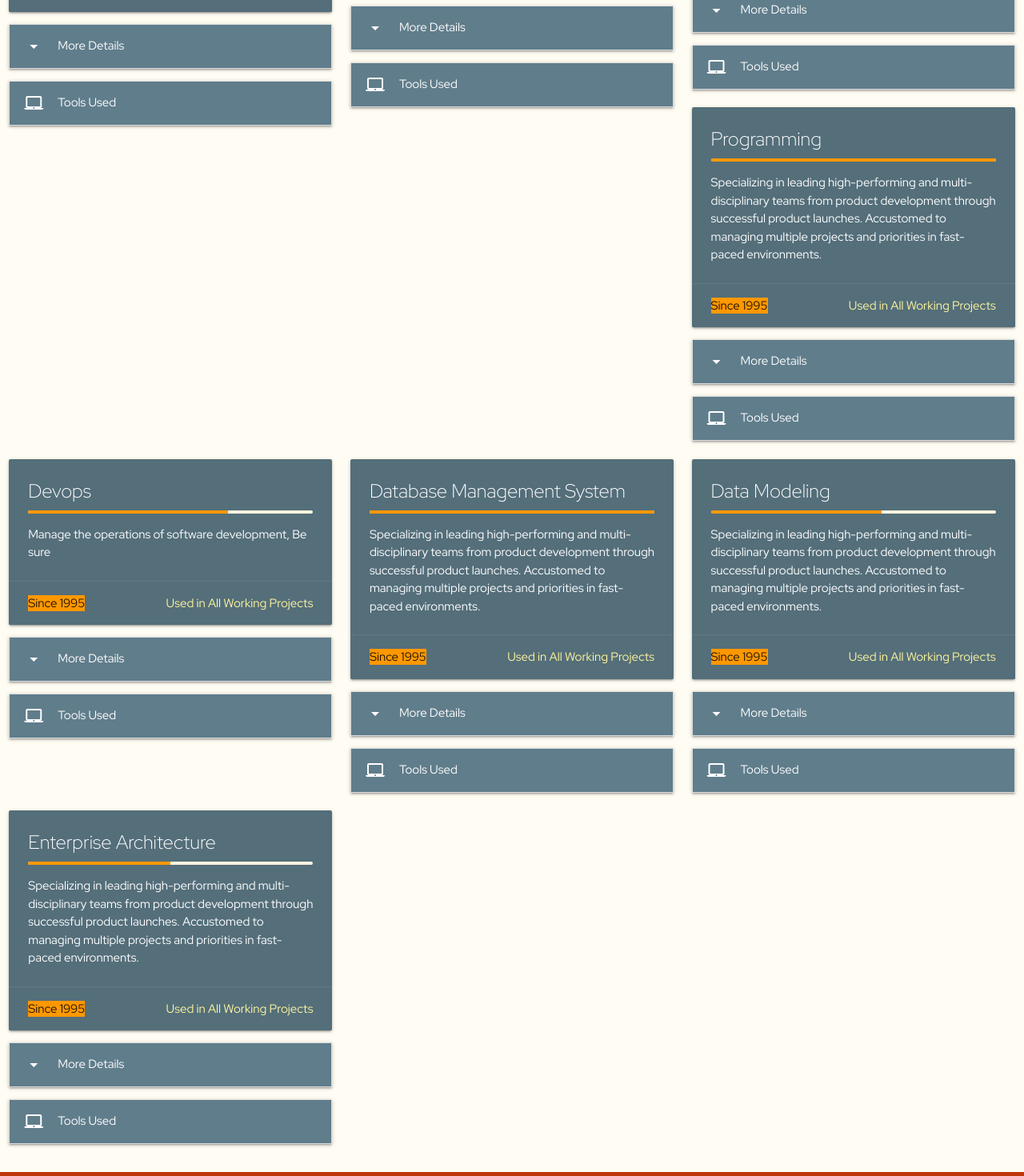
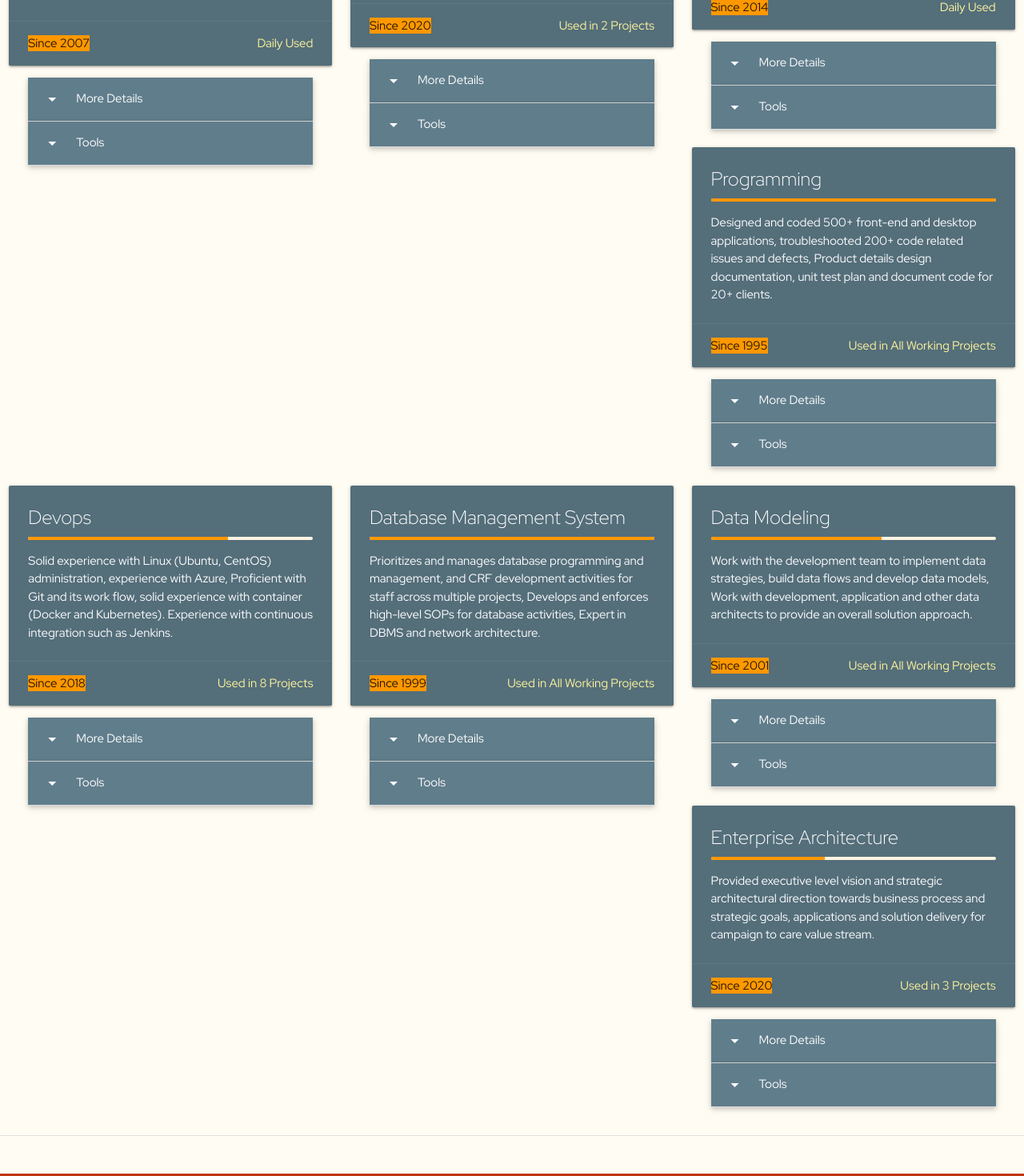
Before and after one commit to masterofpubbets/MyPortfolio, a React (Create React App) app: page /skills in a window 1280 px wide. Shown: the part 800-2270 px from the top of the page at 80% size. Built offline with nearby package versions, Linux system fonts and the light colour scheme.

Commit message:
Skills Finished

```diff
--- a/src/Components/Cards/Card.jsx
+++ b/src/Components/Cards/Card.jsx
@@ -14,6 +14,10 @@ function Card(params) {
     const footer2Css = params.footer2BackColor + " " + params.footer2ForeColor + " right";
     const details = params.details;
     const details2 = params.details2;
+    const collapsible1BackColor = params.collapsible1BackColor;
+    const collapsible1ForeColor = params.collapsible1ForeColor;
+    const collapsible2BackColor = params.collapsible2BackColor;
+    const collapsible2ForeColor = params.collapsible2ForeColor;
 
     return (
         <Fragment>
@@ -31,8 +35,18 @@ function Card(params) {
                         <span className={footer2Css}>{footer2}</span>
                     </div>
                 </div>
-                <Collapsible title="More Details" details={details} icon="arrow_drop_down" backColor="blue-grey" foreColor="white-text" />
-                <Collapsible title="Tools Used" details={details2} icon="laptop_mac" backColor="blue-grey" foreColor="white-text" />
+                <Collapsible
+                title="More Details"
+                details={details}
+                icon="arrow_drop_down"
+                backColor={collapsible1BackColor}
+                foreColor={collapsible1ForeColor}
+                title2="Tools"
+                details2={details2}
+                icon2="arrow_drop_down"
+                backColor2={collapsible2BackColor}
+                foreColor2={collapsible2ForeColor}
+                />
             </div>
 
         </Fragment>
--- a/src/Components/Collapsible/Collapsible.jsx
+++ b/src/Components/Collapsible/Collapsible.jsx
@@ -7,6 +7,10 @@ function Collapsible(params) {
     const title = params.title;
     const icon = params.icon;
     const cssColor = "collapsible-header " + params.backColor + " " + params.foreColor;
+    const details2 = params.details2;
+    const title2 = params.title2;
+    const icon2 = params.icon2;
+    const cssColor2 = "collapsible-header " + params.backColor2 + " " + params.foreColor2;
 
     useEffect(()=> {
         M.AutoInit();
@@ -14,10 +18,14 @@ function Collapsible(params) {
 
     return (
         <div>
-            <ul className="collapsible">
+            <ul className="collapsible popout">
                 <li>
                     <div className={cssColor}><i className="material-icons">{icon}</i>{title}</div>
                     <div className="collapsible-body"><span>{details}</span></div>
+                </li>
+                <li>
+                    <div className={cssColor2}><i className="material-icons">{icon2}</i>{title2}</div>
+                    <div className="collapsible-body"><span>{details2}</span></div>
                 </li>
             </ul>
         </div>
--- a/src/Components/Skills/Skills.jsx
+++ b/src/Components/Skills/Skills.jsx
@@ -1,8 +1,17 @@
+import { Fragment } from "react";
 import Card from "../Cards/Card";
 
 function Skills() {
     return (
+
+        <Fragment>
+            <div class="divider"></div>
+            <div class="section">
+                <h5>Profession</h5>
+            </div>
+
             <div className="row main-div">
+
                 <Card
                     progress="100"
                     progressForeColor="orange"
@@ -17,6 +26,10 @@ function Skills() {
                     footer1ForeColor=""
                     footer2BackColor=""
                     footer2ForeColor=" yellow-text text-lighten-3"
+                    collapsible1BackColor="blue-grey"
+                    collapsible1ForeColor="white-text"
+                    collapsible2BackColor="blue-grey"
+                    collapsible2ForeColor="white-text"
                     details="Two years after working in tecnicas reunidas I had been promoted as a Scrum master with maintaining previous role as chief developer, but then I was responsible to be sure that the other teams working in a collaborating and peaceful environment as coaching them how scrum framework should maintain for its pillars and values and removing impediments for reaching the company strategic goal which is fast delivering and continues improving. Projects I have worked as scrum master are (EICA App, Graphical Reports App, Loop App, Manhours Control App, CSM-4D, Civil Works App and Warehousing all projects DB in the main server in one warehouse DB using SSIS)."
                     details2="Jira, Clickup, Asana, Ms Excel, Ms Team, Slack and Google meet"
                 />
@@ -35,6 +48,10 @@ function Skills() {
                     footer1ForeColor=""
                     footer2BackColor=""
                     footer2ForeColor=" yellow-text text-lighten-3"
+                    collapsible1BackColor="blue-grey"
+                    collapsible1ForeColor="white-text"
+                    collapsible2BackColor="blue-grey"
+                    collapsible2ForeColor="white-text"
                     details="Owned 8 products and been fully responsible for creating high level product map and be sure it meets the strategic goal with every release and has ROI. Using different technique to create a meaningful use case and user stories.
                 I have been worked in a very high budget of each single project which our products serve and for that I have created and improved system and protocols to share work and information related to metric measurement, business operation and operation management.
 
@@ -57,6 +74,10 @@ function Skills() {
                     footer1ForeColor=""
                     footer2BackColor=""
                     footer2ForeColor=" yellow-text text-lighten-3"
+                    collapsible1BackColor="blue-grey"
+                    collapsible1ForeColor="white-text"
+                    collapsible2BackColor="blue-grey"
+                    collapsible2ForeColor="white-text"
                     details="applying the basics of UX research, like planning research studies, conducting interviews and usability studies, and synthesizing research results for all products and development I am responsible for.
                 User centric is my key to understand customer demand, Responsible for building Wireframes and Low-Fidelity Prototypes. Conducting UX Research and Test Early Concepts to be sure of what we are building will meet the user required. Empathize with users to understand their needs and pain points.  Create empathy maps, personas, user stories, and user journey maps to understand user needs. Develop problem statements to define user needs. Generate ideas for possible solutions to user problems.
                 "
@@ -77,6 +98,10 @@ function Skills() {
                     footer1ForeColor=""
                     footer2BackColor=""
                     footer2ForeColor=" yellow-text text-lighten-3"
+                    collapsible1BackColor="blue-grey"
+                    collapsible1ForeColor="white-text"
+                    collapsible2BackColor="blue-grey"
+                    collapsible2ForeColor="white-text"
                     details="Using automated tools to extract data from primary and secondary sources
                 Removing corrupted data and fixing coding errors and related problems
                 Developing and maintaining databases, data systems – reorganizing data in a readable format
@@ -103,6 +128,10 @@ function Skills() {
                     footer1ForeColor=""
                     footer2BackColor=""
                     footer2ForeColor=" yellow-text text-lighten-3"
+                    collapsible1BackColor="blue-grey"
+                    collapsible1ForeColor="white-text"
+                    collapsible2BackColor="blue-grey"
+                    collapsible2ForeColor="white-text"
                     details="Perform A Competitor SWOT Analysis, Examine the price policies of the direct customers and compare with competitor, Determine The Market Positioning Of the Competition and studying their position in the market for ( Price, Quality, Service and Distribution) and i used this audit for EICA Project and Project Pipeline App."
                     details2="Ms Excel, Ms Power Point"
                 />
@@ -121,6 +150,10 @@ function Skills() {
                     footer1ForeColor=""
                     footer2BackColor=""
                     footer2ForeColor=" yellow-text text-lighten-3"
+                    collapsible1BackColor="blue-grey"
+                    collapsible1ForeColor="white-text"
+                    collapsible2BackColor="blue-grey"
+                    collapsible2ForeColor="white-text"
                     details="WRITTEN COMMUNICATION
                 Convey ideas and information through the use of written language.
                 ORAL COMMUNICATION
@@ -142,15 +175,26 @@ function Skills() {
                     cardBackColor="blue-grey darken-1"
                     cardForeColor="white-text"
                     cardTitle="Programming"
-                cardText="Specializing in leading high-performing and multi-disciplinary teams from product development through successful product launches. Accustomed to managing multiple projects and priorities in fast-paced environments."
+                    cardText="Designed and coded 500+ front-end and desktop applications, troubleshooted 200+ code related issues and defects, Product details design documentation, unit test plan and document code for 20+ clients."
                     footer1="Since 1995"
                     footer2="Used in All Working Projects"
                     footer1BackColor="orange"
                     footer1ForeColor=""
                     footer2BackColor=""
                     footer2ForeColor=" yellow-text text-lighten-3"
-                details="Two years after working in tecnicas reunidas I had been promoted as a Scrum master with maintaining previous role as chief developer, but then I was responsible to be sure that the other teams working in a collaborating and peaceful environment as coaching them how scrum framework should maintain for its pillars and values and removing impediments for reaching the company strategic goal which is fast delivering and continues improving by coaching the teams what is the importance of doing sprints. Projects I have worked as scrum master are (EICA App, Graphical Reports App, Loop App, Manhours Control App, CSM-4D, Civil Works App and Warehousing all projects DB in the main server in one warehouse DB using SSIS)."
-                details2=""
+                    collapsible1BackColor="blue-grey"
+                    collapsible1ForeColor="white-text"
+                    collapsible2BackColor="blue-grey"
+                    collapsible2ForeColor="white-text"
+                    details="Reengineered multiple systems that fueled improvements to productivity, efficiency, uptime and accuracy for global business operations. Developed code, system design and test/QA plans for all solutions and often coordinated the national or international rollout.
+                Led, architected and participated in the design, testing and deployment of client/server, multitier applications, ActiveX and related components.
+                Developed new procedures for requirements gathering, needs analysis, testing, scripting and documentation to strengthen quality and functionality of business-critical applications.
+                Developed large-scale, portable, thread-safe and ultra-high performance foundation and application infrastructure libraries.
+                Trained and mentored junior programmers in programming methodologies and best practices.
+                Served as a core group member in defining and prioritizing technology investments, ensuring the alignment of process, technology and business objectives.
+                Conceptualized, planned, launched and currently chair the Cybersecurity Committee, a company-wide group focused on improving security of the business’ information infrastructure.
+                "
+                    details2=".Net Framwork VB.Net, Kotlin, C++, React, Python, Java, Node JS, Redux, React-Next and PHP"
                 />
 
                 <Card
@@ -160,15 +204,24 @@ function Skills() {
                     cardBackColor="blue-grey darken-1"
                     cardForeColor="white-text"
                     cardTitle="Devops"
-                cardText="Manage the operations of software development, Be sure"
-                footer1="Since 1995"
-                footer2="Used in All Working Projects"
+                    cardText="Solid experience with Linux (Ubuntu, CentOS) administration, experience with Azure, Proficient with Git and its work flow, solid experience with container (Docker and Kubernetes). Experience with continuous integration such as Jenkins."
+                    footer1="Since 2018"
+                    footer2="Used in 8 Projects"
                     footer1BackColor="orange"
                     footer1ForeColor=""
                     footer2BackColor=""
                     footer2ForeColor=" yellow-text text-lighten-3"
-                details="Two years after working in tecnicas reunidas I had been promoted as a Scrum master with maintaining previous role as chief developer, but then I was responsible to be sure that the other teams working in a collaborating and peaceful environment as coaching them how scrum framework should maintain for its pillars and values and removing impediments for reaching the company strategic goal which is fast delivering and continues improving by coaching the teams what is the importance of doing sprints. Projects I have worked as scrum master are (EICA App, Graphical Reports App, Loop App, Manhours Control App, CSM-4D, Civil Works App and Warehousing all projects DB in the main server in one warehouse DB using SSIS)."
-                details2=""
+                    collapsible1BackColor="blue-grey"
+                    collapsible1ForeColor="white-text"
+                    collapsible2BackColor="blue-grey"
+                    collapsible2ForeColor="white-text"
+                    details="Reducing developing costs by removing unnecessary servers and database.
+                Replacing human test with automated test unit for whatever possible.
+                Used Jenkins to automate build and deploy which reducing developing time and human error.
+                Successfully created and maintained automated CI/CD pipeline for code development using Jenkins while automating the deployment process, resulting in the elimination of 70% of manual work and escalation of work efficiency.
+                Used in EICA App, Graphical Report App, P6 Audit App, Project Pipeline, Civil Work, My Portfolio, Production Utilities and Manhour Control App.
+                "
+                    details2="Docker, Kubernetes, Git, Github and Jenkins"
                 />
 
                 <Card
@@ -178,15 +231,28 @@ function Skills() {
                     cardBackColor="blue-grey darken-1"
                     cardForeColor="white-text"
                     cardTitle="Database Management System"
-                cardText="Specializing in leading high-performing and multi-disciplinary teams from product development through successful product launches. Accustomed to managing multiple projects and priorities in fast-paced environments."
-                footer1="Since 1995"
+                    cardText="Prioritizes and manages database programming and management, and CRF development activities for staff across multiple projects, Develops and enforces high-level SOPs for database activities, Expert in DBMS and network architecture."
+                    footer1="Since 1999"
                     footer2="Used in All Working Projects"
                     footer1BackColor="orange"
                     footer1ForeColor=""
                     footer2BackColor=""
                     footer2ForeColor=" yellow-text text-lighten-3"
-                details="Two years after working in tecnicas reunidas I had been promoted as a Scrum master with maintaining previous role as chief developer, but then I was responsible to be sure that the other teams working in a collaborating and peaceful environment as coaching them how scrum framework should maintain for its pillars and values and removing impediments for reaching the company strategic goal which is fast delivering and continues improving by coaching the teams what is the importance of doing sprints. Projects I have worked as scrum master are (EICA App, Graphical Reports App, Loop App, Manhours Control App, CSM-4D, Civil Works App and Warehousing all projects DB in the main server in one warehouse DB using SSIS)."
-                details2=""
+                    collapsible1BackColor="blue-grey"
+                    collapsible1ForeColor="white-text"
+                    collapsible2BackColor="blue-grey"
+                    collapsible2ForeColor="white-text"
+                    details="Providing performance diagnostic expertise, best practice reviews and troubleshooting production issues, both at the database and operating system levels.
+                Assist the development team to debug issues pertaining to migrations.
+                Perform testing and production builds involving data changes and stored procedure building while following established change management procedures.
+                Work pro-actively to gauge the performance of the application & database and provide recommendations to achieve the optimal architecture.
+                Work with Technology infrastructure and ensure capacity, planning and forecast are in place and tracked continuously to maintain performance levels.
+                Work with developers and database administrators to transform data models from logical to physical.
+                Establish and maintain the User Forum to understand and prioritize processes for each LOB, correlate the processes to the query that gets executed.
+                Effectively perform root cause analysis of issues and report the outcome to business community and Management.
+                Work with the Database Administration team to develop and enhance database standards.
+                "
+                    details2="MS SQL Server, My SQL, Mongo DB and Native SQL"
                 />
 
                 <Card
@@ -196,36 +262,64 @@ function Skills() {
                     cardBackColor="blue-grey darken-1"
                     cardForeColor="white-text"
                     cardTitle="Data Modeling"
-                cardText="Specializing in leading high-performing and multi-disciplinary teams from product development through successful product launches. Accustomed to managing multiple projects and priorities in fast-paced environments."
-                footer1="Since 1995"
+                    cardText="Work with the development team to implement data strategies, build data flows and develop data models, Work with development, application and other data architects to provide an overall solution approach."
+                    footer1="Since 2001"
                     footer2="Used in All Working Projects"
                     footer1BackColor="orange"
                     footer1ForeColor=""
                     footer2BackColor=""
                     footer2ForeColor=" yellow-text text-lighten-3"
-                details="Two years after working in tecnicas reunidas I had been promoted as a Scrum master with maintaining previous role as chief developer, but then I was responsible to be sure that the other teams working in a collaborating and peaceful environment as coaching them how scrum framework should maintain for its pillars and values and removing impediments for reaching the company strategic goal which is fast delivering and continues improving by coaching the teams what is the importance of doing sprints. Projects I have worked as scrum master are (EICA App, Graphical Reports App, Loop App, Manhours Control App, CSM-4D, Civil Works App and Warehousing all projects DB in the main server in one warehouse DB using SSIS)."
-                details2=""
+                    collapsible1BackColor="blue-grey"
+                    collapsible1ForeColor="white-text"
+                    collapsible2BackColor="blue-grey"
+                    collapsible2ForeColor="white-text"
+                    details="Wrote functional specifications, translating business requirements to technical specifications, created/maintained/modified data base design document with detailed description of logical entities and physical tables.
+                Implemented the standard naming conventions for the entities and attributes of logical and physical model.
+                Reviewed the logical model with Business users, ETL Team, DBA's and testing team to provide information about the data model and business requirements.
+                Designed conceptual and logical data models of databases and tables.
+                Solid experience transforming real system into data-model using BPMN and divide it into functionals."
+                    details2="UML, BPMN, Archimate, Zachman and Application Model (IDEF1X)"
                 />
 
                 <Card
-                progress="50"
+                    progress="40"
                     progressForeColor="orange"
                     progressBackColor="orange lighten-5"
                     cardBackColor="blue-grey darken-1"
                     cardForeColor="white-text"
                     cardTitle="Enterprise Architecture"
-                cardText="Specializing in leading high-performing and multi-disciplinary teams from product development through successful product launches. Accustomed to managing multiple projects and priorities in fast-paced environments."
-                footer1="Since 1995"
-                footer2="Used in All Working Projects"
+                    cardText="Provided executive level vision and strategic architectural direction towards business process and strategic goals, applications and solution delivery for campaign to care value stream."
+                    footer1="Since 2020"
+                    footer2="Used in 3 Projects"
                     footer1BackColor="orange"
                     footer1ForeColor=""
                     footer2BackColor=""
                     footer2ForeColor=" yellow-text text-lighten-3"
-                details="Two years after working in tecnicas reunidas I had been promoted as a Scrum master with maintaining previous role as chief developer, but then I was responsible to be sure that the other teams working in a collaborating and peaceful environment as coaching them how scrum framework should maintain for its pillars and values and removing impediments for reaching the company strategic goal which is fast delivering and continues improving by coaching the teams what is the importance of doing sprints. Projects I have worked as scrum master are (EICA App, Graphical Reports App, Loop App, Manhours Control App, CSM-4D, Civil Works App and Warehousing all projects DB in the main server in one warehouse DB using SSIS)."
-                details2=""
+                    collapsible1BackColor="blue-grey"
+                    collapsible1ForeColor="white-text"
+                    collapsible2BackColor="blue-grey"
+                    collapsible2ForeColor="white-text"
+                    details="Recommended and influenced Enterprise footprint and transformation strategy in accordance with long-term interest of the company as well as explained the rationale to the Executive Leadership team.
+                    Managed and consulted to document business processes, developed process flows in alignment with value chain, identified gaps and drove simplification.
+                    Provided Architecture direction and functional solution for major Enterprise Business Process and Technology Transformation Program.
+                    Led the solution for assets such as Campaign Management, Order Management, Variable Compensation, Knowledge Management, Web Access Management etc.
+                    Led the development effort of architecture artefacts using UML, derived scorecard as per golden rules for applications and conducted reviews.
+                    Performed a cloud transformation assessment for the solutions after performing a detailed analysis of current state it and put together a proposed roadmap to establish a hybrid cloud environment and migrate applications and data into Microsoft azure environment.
+
+                "
+                    details2="UML, BPMN and Archimate"
                 />
 
+
             </div>
+
+            <div class="divider"></div>
+            <div class="section">
+                <h5 className="deep-orange-text text-darken-3"></h5>
+            </div>
+
+
+        </Fragment>
     );
 };
 
```
Lines whose indentation alone changed are shown as unchanged.
